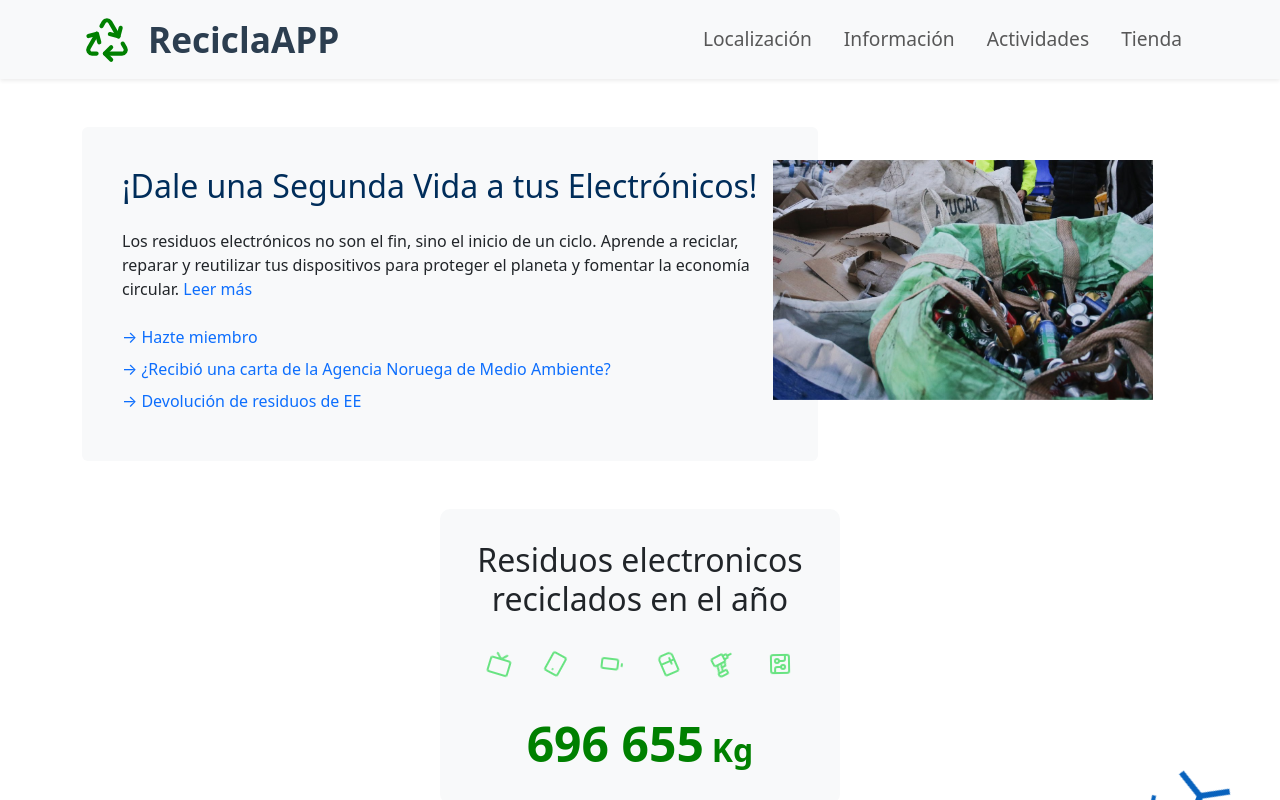
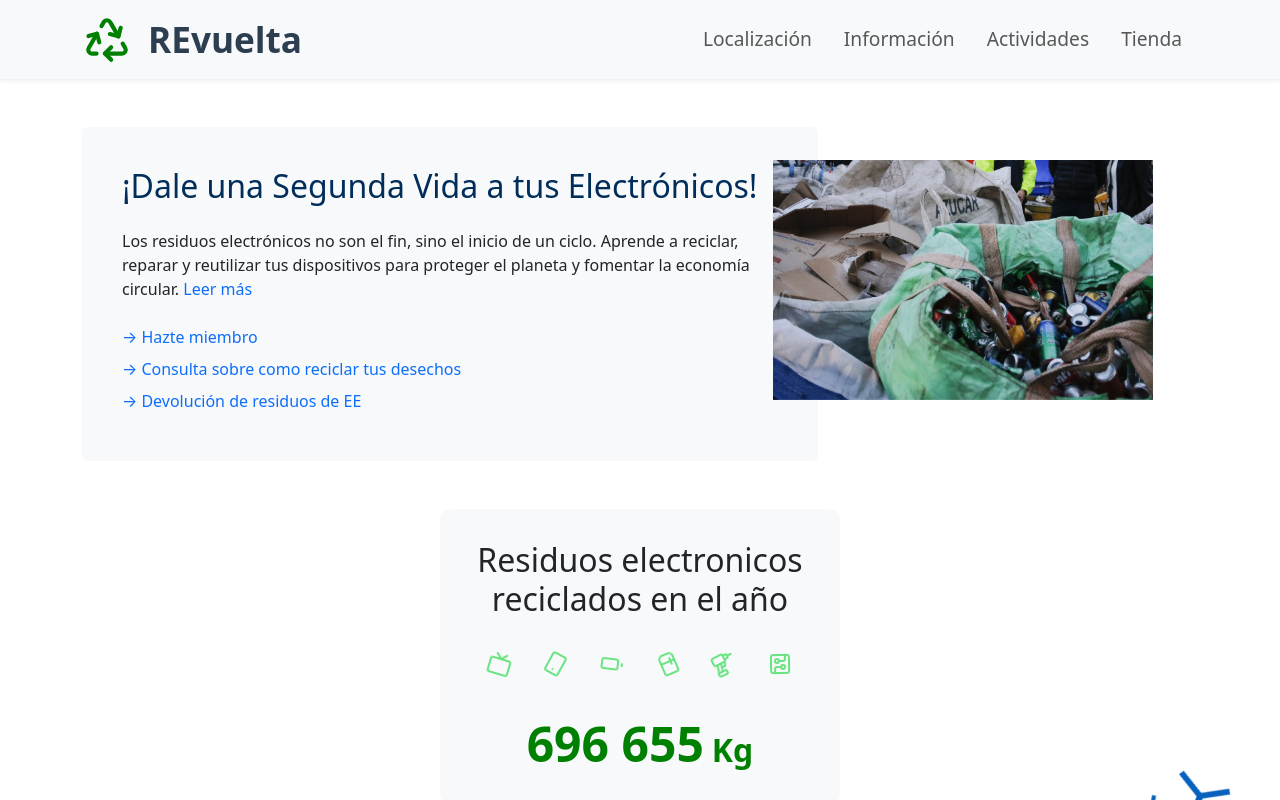
Before and after one commit to Complinator/recicle, a React (Create React App) app: page /activities in a window 1280 px wide. Shown: the top 800 px of the page. Built offline with nearby package versions, Linux system fonts and the light colour scheme.

Commit message:
Little changes

```diff
--- a/public/index.html
+++ b/public/index.html
@@ -24,7 +24,7 @@
       work correctly both with client-side routing and a non-root public URL.
       Learn how to configure a non-root public URL by running `npm run build`.
     -->
-    <title>ReciclaAPP</title>
+    <title>REvuelta</title>
   </head>
   <body>
     <noscript>You need to enable JavaScript to run this app.</noscript>
--- a/src/components/Layout/Navbar.js
+++ b/src/components/Layout/Navbar.js
@@ -71,7 +71,7 @@ const AppNavbar = () => {
                         <span
                             className={`brand-text ${isBrandHovered ? 'brand-text-hover' : ''}`}
                         >
-                            ReciclaAPP
+                            REvuelta
                         </span>
                     </Link>
                 </Navbar.Brand>
--- a/src/components/Pages/Components/Title.js
+++ b/src/components/Pages/Components/Title.js
@@ -24,7 +24,7 @@ const Title = () => {
                 </div>
                 <div className="mb-2">
                 <Link to='/' className="text-decoration-none d-block">
-                    → ¿Recibió una carta de la Agencia Noruega de Medio Ambiente?
+                    → Consulta sobre como reciclar tus desechos
                     </Link>
                 </div>
                 <div className="mb-2">
--- a/src/components/Pages/Home.js
+++ b/src/components/Pages/Home.js
@@ -1,5 +1,5 @@
 import React, { useState } from 'react';
-import { Container, Row, Col, Card, Button, Carousel } from 'react-bootstrap';
+import { Container, Row, Col, Card, Button, Carousel, Image } from 'react-bootstrap';
 import { Link } from 'react-router-dom';
 import { MapPin, Recycle, BookOpen, ShoppingCart } from 'lucide-react';
 import "../../App.css";
```
Also changed, not shown: public/Img/Logo.png (added).
